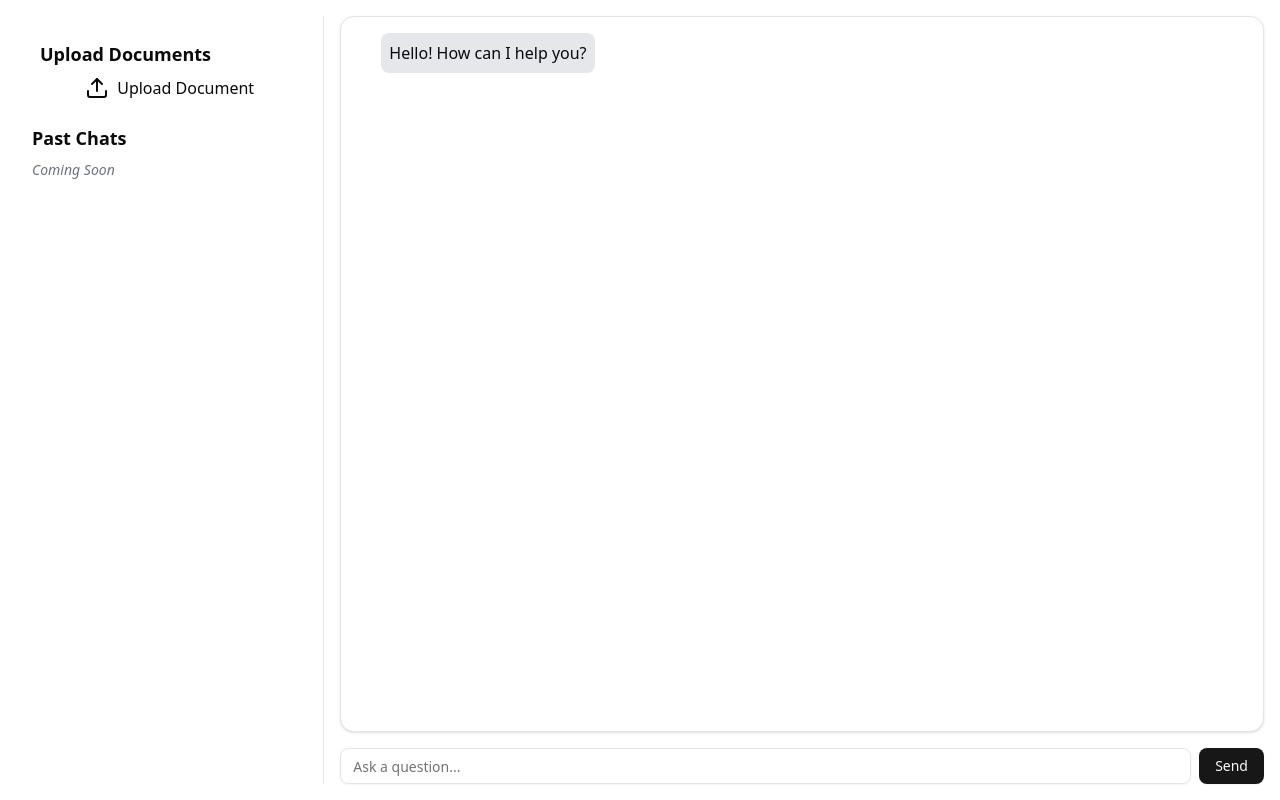
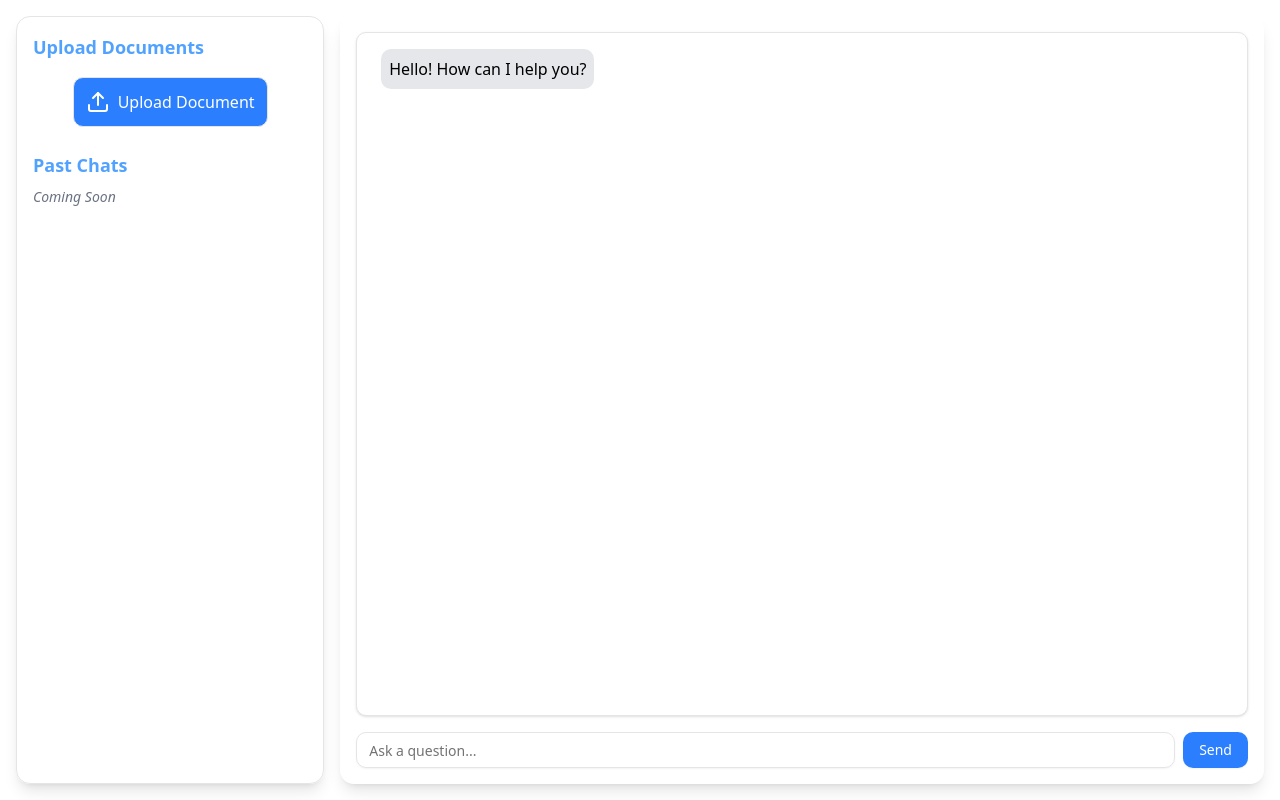
Before and after one commit to moreshwarnabar/udi-chatbot, a React (Vite) app in the folder frontend/frontend-int/: page / in a window 1280 px wide. Built offline with nearby package versions, Linux system fonts and the light colour scheme.

Commit message:
updated design

```diff
--- a/frontend/frontend-int/src/App.tsx
+++ b/frontend/frontend-int/src/App.tsx
@@ -30,11 +30,11 @@ const App = () => {
 
   return (
     <div className="flex h-screen p-4 gap-4">
-      <div className="w-1/4 p-4 border-r">
+      <div className="w-1/4 p-4 border shadow-lg rounded-xl">
         <UploadFile file={file} fileUploadHandler={handleFileUpload} />
         <PastChats />
       </div>
-      <div className="w-3/4 flex flex-col">
+      <div className="w-3/4 flex flex-col shadow-lg rounded-xl p-4">
         <ChatWindow messages={messages} />
         <ChatInput
           input={input}
--- a/frontend/frontend-int/src/components/ChatInput.tsx
+++ b/frontend/frontend-int/src/components/ChatInput.tsx
@@ -20,8 +20,14 @@ const ChatInput = ({
         placeholder="Ask a question..."
         value={input}
         onChange={onChangeHandler}
+        className="border rounded-lg p-3"
       />
-      <Button onClick={onClickHandler}>Send</Button>
+      <Button
+        className="bg-blue-500 hover:bg-blue-600 hover:cursor-pointer text-white px-4 py-2 rounded-lg"
+        onClick={onClickHandler}
+      >
+        Send
+      </Button>
     </div>
   );
 };
--- a/frontend/frontend-int/src/components/ChatWindow.tsx
+++ b/frontend/frontend-int/src/components/ChatWindow.tsx
@@ -3,18 +3,18 @@ import { Message } from '@/types';
 
 const ChatWindow = ({ messages }: { messages: Message[] }) => {
   return (
-    <Card className="flex-1 overflow-auto p-4">
+    <Card className="flex-1 overflow-auto pt-4 border rounded-lg">
       <CardContent>
         {messages.map((msg, idx) => (
           <div
             key={idx}
-            className={`mb-2 ${
-              msg.role === 'user' ? 'text-right' : 'text-left'
+            className={`mb-2 max-w-[75%] w-fit rounded-lg ${
+              msg.role === 'user'
+                ? 'bg-blue-600 text-white self-end text-right ml-auto'
+                : 'bg-gray-200 text-black self-start'
             }`}
           >
-            <span className="p-2 bg-gray-200 rounded-md inline-block">
-              {msg.content}
-            </span>
+            <p className="p-2 rounded-md">{msg.content}</p>
           </div>
         ))}
       </CardContent>
--- a/frontend/frontend-int/src/components/PastChats.tsx
+++ b/frontend/frontend-int/src/components/PastChats.tsx
@@ -1,7 +1,7 @@
 const PastChats = () => {
   return (
     <div className="mt-6">
-      <h2 className="text-lg font-semibold mb-2">Past Chats</h2>
+      <h2 className="text-lg font-semibold mb-2 text-blue-400">Past Chats</h2>
       <p className="text-sm text-gray-500 italic">Coming Soon</p>
     </div>
   );
--- a/frontend/frontend-int/src/components/UploadFile.tsx
+++ b/frontend/frontend-int/src/components/UploadFile.tsx
@@ -9,8 +9,10 @@ interface UploadFileProps {
 const UploadFile = ({ file, fileUploadHandler }: UploadFileProps) => {
   return (
     <>
-      <h2 className="text-lg font-semibold m-2">Upload Documents</h2>
-      <div className="flex flex-col items-center gap-2">
+      <h2 className="text-lg font-semibold mb-4 text-blue-400">
+        Upload Documents
+      </h2>
+      <div className="flex flex-col items-center gap-4">
         <Input
           type="file"
           onChange={fileUploadHandler}
@@ -19,11 +21,11 @@ const UploadFile = ({ file, fileUploadHandler }: UploadFileProps) => {
         />
         <label
           htmlFor="file-upload"
-          className="flex items-center gap-2 cursor-pointer"
+          className="flex items-center gap-2 cursor-pointer p-3 border rounded-lg bg-blue-500 text-white hover:bg-blue-600 transition"
         >
           <Upload /> Upload Document
         </label>
-        {file && <span className="text-sm text-gray-500">{file.name}</span>}
+        {file && <span className="text-sm text-blue-600">{file.name}</span>}
       </div>
     </>
   );
```
